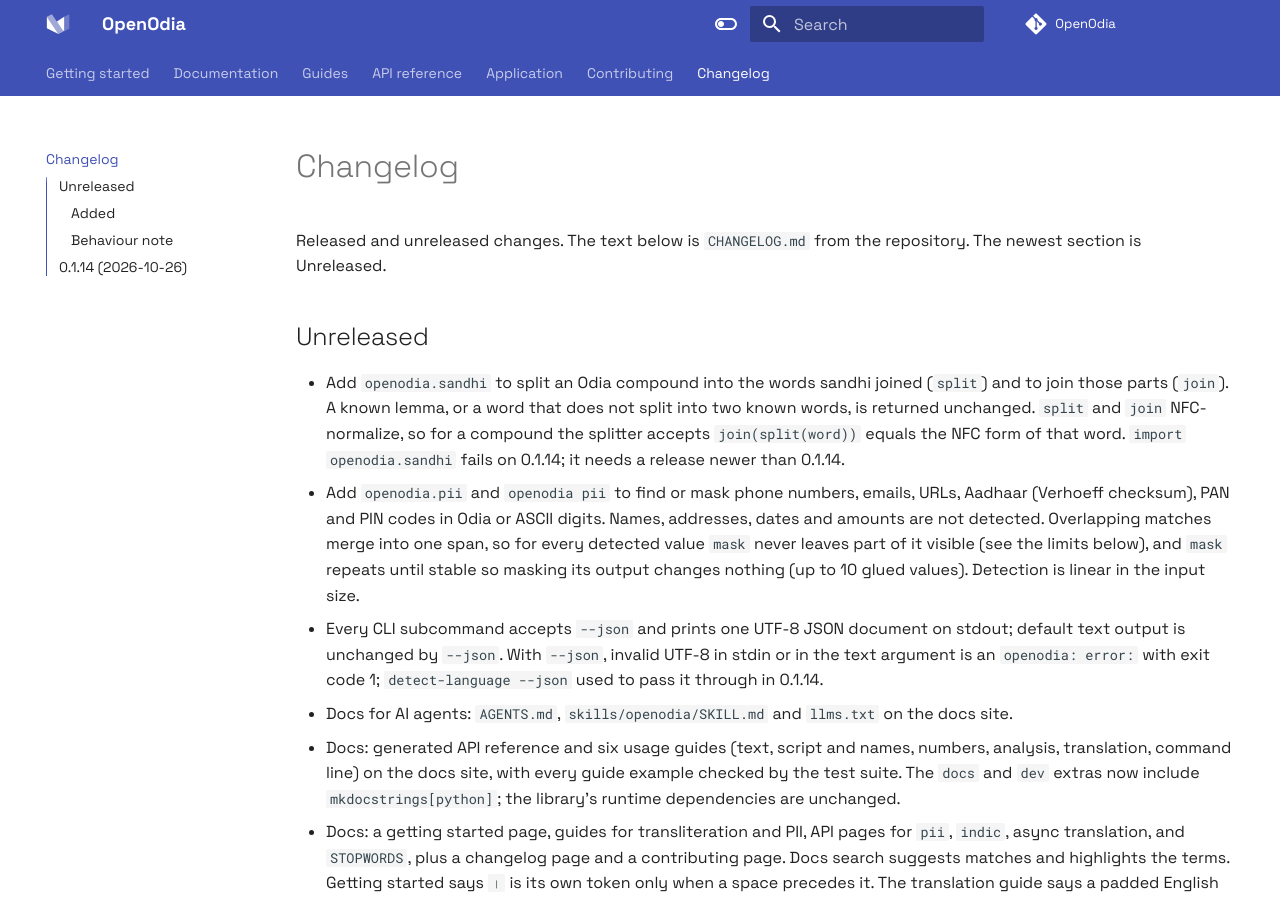
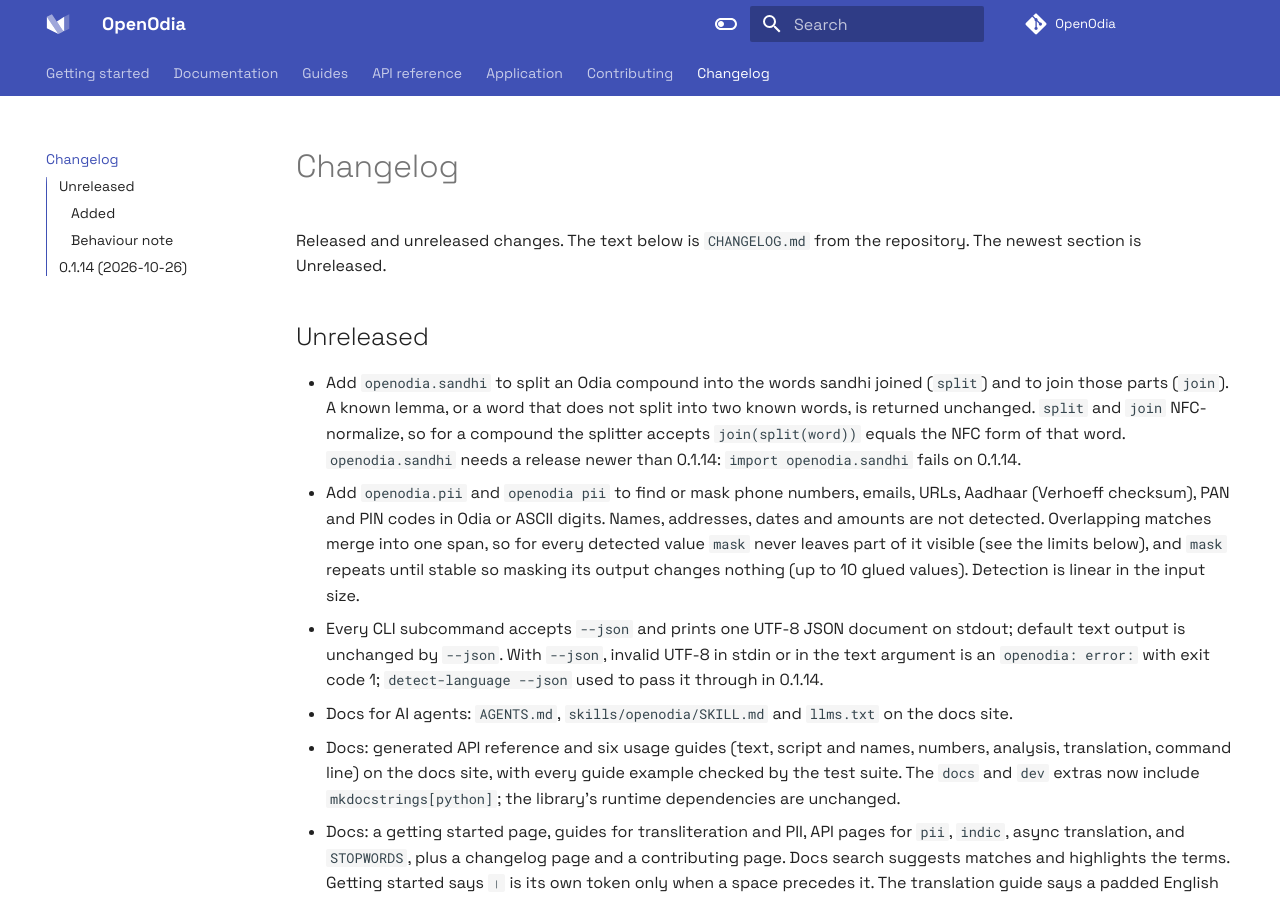
Before and after one commit to soumendrak/openodia, an MkDocs documentation site: the page built from docs/changelog.md, in a window 1280 px wide and 900 px high. Built offline with MkDocs 1.6.1 and Material for MkDocs 9.7.7, drawn with Linux system fonts in a browser that asks for light colours; comment, search, counter and statistics services are not loaded.

Commit message:
[#207] Pin the sandhi release sentence in the docs test
The generic 0.1.14 phrase is also used by --json and pii, so deleting
sandhi's own clause still passed. The test now requires the
openodia.sandhi release sentence on every page that names it.

Co-authored-by: Soumendra Kumar Sahoo <soumendrak@users.noreply.github.com>

```diff
--- a/CHANGELOG.md
+++ b/CHANGELOG.md
@@ -2,7 +2,7 @@
 
 ## Unreleased
 
-- Add `openodia.sandhi` to split an Odia compound into the words sandhi joined (`split`) and to join those parts (`join`). A known lemma, or a word that does not split into two known words, is returned unchanged. `split` and `join` NFC-normalize, so for a compound the splitter accepts `join(split(word))` equals the NFC form of that word. `import openodia.sandhi` fails on 0.1.14; it needs a release newer than 0.1.14.
+- Add `openodia.sandhi` to split an Odia compound into the words sandhi joined (`split`) and to join those parts (`join`). A known lemma, or a word that does not split into two known words, is returned unchanged. `split` and `join` NFC-normalize, so for a compound the splitter accepts `join(split(word))` equals the NFC form of that word. `openodia.sandhi` needs a release newer than 0.1.14: `import openodia.sandhi` fails on 0.1.14.
 - Add `openodia.pii` and `openodia pii` to find or mask phone numbers, emails, URLs, Aadhaar (Verhoeff checksum), PAN and PIN codes in Odia or ASCII digits. Names, addresses, dates and amounts are not detected. Overlapping matches merge into one span, so for every detected value `mask` never leaves part of it visible (see the limits below), and `mask` repeats until stable so masking its output changes nothing (up to 10 glued values). Detection is linear in the input size.
 - Every CLI subcommand accepts `--json` and prints one UTF-8 JSON document on stdout; default text output is unchanged by `--json`. With `--json`, invalid UTF-8 in stdin or in the text argument is an `openodia: error:` with exit code 1; `detect-language --json` used to pass it through in 0.1.14.
 - Docs for AI agents: `AGENTS.md`, `skills/openodia/SKILL.md` and `llms.txt` on the docs site.
--- a/docs/llms.txt
+++ b/docs/llms.txt
@@ -2,7 +2,7 @@
 
 > openodia is an open source Python library and command-line tool for Odia (ଓଡ଼ିଆ) text: tokenize, normalize, clean, translate, detect language, generate names, romanize (ISO 15919, Hunterian, ITRANS), summarize, remove stopwords, n-grams, word frequency, PII masking, and sandhi / compound splitting (`from openodia import sandhi`, then `sandhi.split` and `sandhi.join`). Install with `pip install openodia` or run `uvx openodia`.
 
-Version note: `--json` on every CLI subcommand (one machine-readable JSON document on stdout) needs a release newer than 0.1.14. PyPI 0.1.14 has `--json` on `detect-language` only, and other subcommands exit with code 2 there. From a source checkout, `uv run openodia <subcommand> --json` works. `openodia pii` exits 2 on 0.1.14 and `import openodia.pii` fails there; it needs a newer release too. `import openodia.sandhi` fails on 0.1.14; it needs a release newer than 0.1.14. `split` and `join` NFC-normalize.
+Version note: `--json` on every CLI subcommand (one machine-readable JSON document on stdout) needs a release newer than 0.1.14. PyPI 0.1.14 has `--json` on `detect-language` only, and other subcommands exit with code 2 there. From a source checkout, `uv run openodia <subcommand> --json` works. `openodia pii` exits 2 on 0.1.14 and `import openodia.pii` fails there; it needs a newer release too. `openodia.sandhi` needs a release newer than 0.1.14: `import openodia.sandhi` fails on 0.1.14. `split` and `join` NFC-normalize.
 
 ## Docs
 
```
Also changed, not shown: AGENTS.md (+1 -1 lines), 1 other file.
